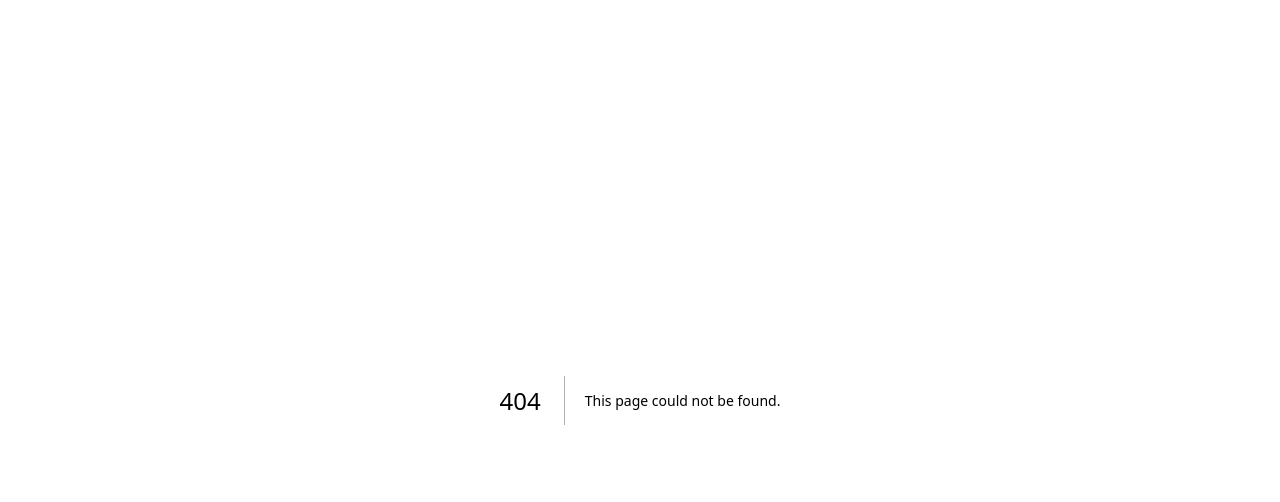
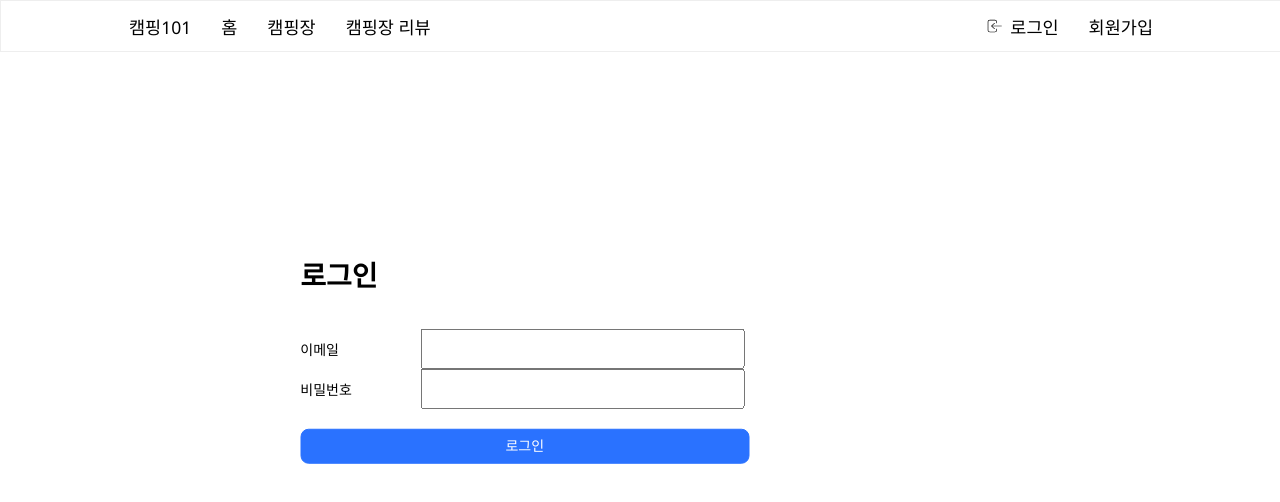
Before and after one commit to gn753/camping101_refector, a Next.js app: page /login in a window 1280 px wide. Before the commit this address had no page. Shown: the top 502 px of the page. Built offline with nearby package versions, Linux system fonts and the light colour scheme.

Commit message:
feat: 로그인 처리

```diff
--- /dev/null
+++ b/components/Login/Form.tsx
@@ -0,0 +1,74 @@
+import styled from "@emotion/styled";
+import postLogin from "@libs/api/auth/postLogin";
+import { useRouter } from "next/router";
+import { useState } from "react";
+import { useForm } from "react-hook-form";
+import Button from "@components/common/Button/StyledButton";
+import FormInputValidation from "./FormInputValidation";
+
+interface IsUseFormProps {
+  email: string;
+  password: string;
+}
+
+export default function Form() {
+  const [isLoading, setIsLoading] = useState(false);
+  const {
+    register,
+    formState: { errors },
+    handleSubmit,
+  } = useForm<IsUseFormProps>({
+    mode: "onSubmit",
+    defaultValues: {
+      email: "",
+      password: "",
+    },
+  });
+
+  const router = useRouter();
+
+  const loginUser = async (data: IsUseFormProps) => {
+    if (isLoading) return false;
+    await postLogin(data)
+      .then(() => {
+        setIsLoading(false);
+        router.push("/");
+      })
+      .catch((errors) => {
+        setIsLoading(false);
+        alert(errors.message);
+      });
+  };
+  return (
+    <form onSubmit={handleSubmit(loginUser)}>
+      <FormInputValidation
+        title="이메일"
+        errors={errors.email}
+        type="email"
+        register={{
+          ...register("email", {
+            required: "필수 응답 항목입니다.",
+          }),
+        }}
+      />
+      <FormInputValidation
+        title="비밀번호"
+        errors={errors.password}
+        type="password"
+        register={{
+          ...register("password", {
+            required: "필수 응답 항목입니다.",
+          }),
+        }}
+      />
+      <CustomButton primary full>
+        로그인
+      </CustomButton>
+    </form>
+  );
+}
+
+const CustomButton = styled(Button)`
+  width: 449px;
+  margin-top: 20px;
+`;
--- /dev/null
+++ b/components/Login/FormInputValidation.tsx
@@ -0,0 +1,41 @@
+import styled from "@emotion/styled";
+
+export default function FormInputValidation({
+  title,
+  type,
+  register,
+  errors,
+}: any) {
+  return (
+    <>
+      <FormInputTextFiled>
+        <Label>{title}</Label>
+        <Input type={type} {...register} />
+      </FormInputTextFiled>
+      <ErrorMessage>
+        <span>{errors && errors.message}</span>
+      </ErrorMessage>
+    </>
+  );
+}
+
+const FormInputTextFiled = styled.div`
+  display: flex;
+  align-items: center;
+  gap: 20px;
+  width: 100%;
+`;
+
+const Input = styled.input`
+  width: 300px;
+  padding: 10px 10px;
+`;
+
+const Label = styled.label`
+  width: 100px;
+`;
+const ErrorMessage = styled.div`
+  span {
+    color: red;
+  }
+`;
--- /dev/null
+++ b/components/Login/Login.tsx
@@ -0,0 +1,27 @@
+import styled from "@emotion/styled";
+import TitleSection from "@components/common/TitleSection";
+import Form from "./Form";
+
+export default function Login() {
+  return (
+    <Container>
+      <Wrapper>
+        <TitleSection title="로그인" />
+        <Form />
+      </Wrapper>
+    </Container>
+  );
+}
+
+const Container = styled.div`
+  position: relative;
+  width: 768px;
+  height: 100%;
+  margin: auto;
+`;
+const Wrapper = styled.div`
+  position: absolute;
+  top: 35%;
+  left: 35%;
+  transform: translate(-50%, -50%);
+`;
--- /dev/null
+++ b/components/common/TitleSection/index.tsx
@@ -0,0 +1,21 @@
+import styled from "@emotion/styled";
+
+interface Props {
+  title: string;
+}
+
+export default function TitleSection({ title }: Props) {
+  return (
+    <TitleWrapper>
+      <h2 className="h2">{title}</h2>
+    </TitleWrapper>
+  );
+}
+
+const TitleWrapper = styled.div`
+  position: relative;
+  display: flex;
+  justify-content: space-between;
+  align-items: center;
+  margin: 3.75rem 0 2.5rem;
+`;
--- /dev/null
+++ b/pages/login/index.tsx
@@ -0,0 +1,18 @@
+import Head from "next/head";
+import Login from "@components/Login/Login";
+import Header from "@components/common/Layout/Header";
+import Layout from "@components/common/Layout/Layout";
+
+export default function LoginPage() {
+  return (
+    <>
+      <Head>
+        <title>캠핑 101 로그인 페이지</title>
+      </Head>
+      <>
+        <Header />
+        <Login />
+      </>
+    </>
+  );
+}
```
